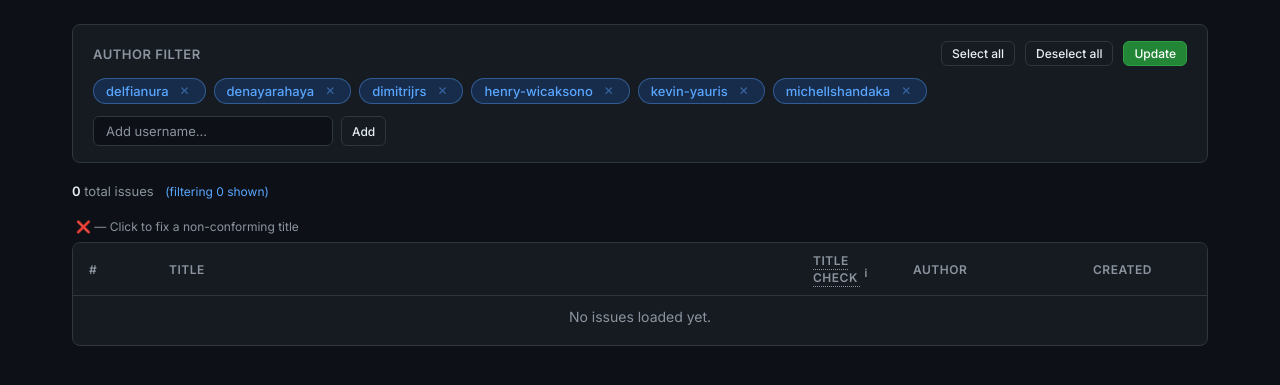
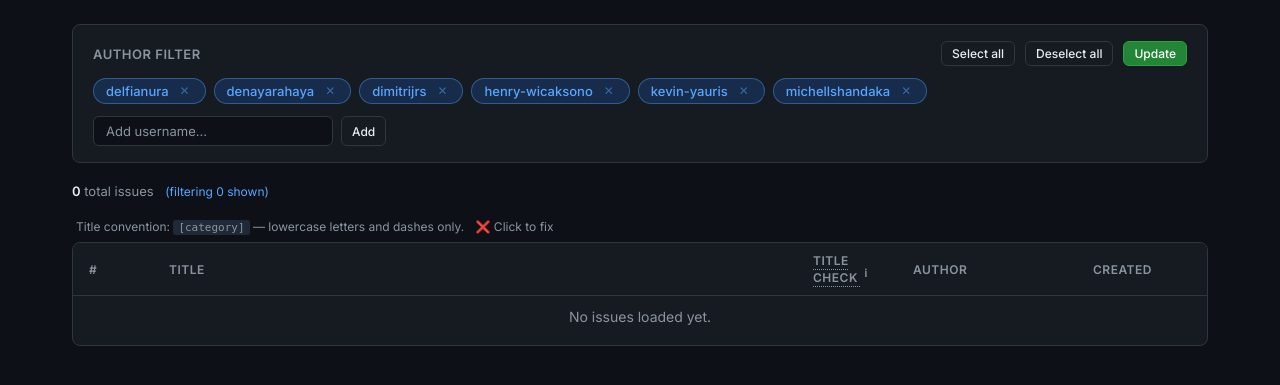
Before and after one commit to henry-wicaksono/gl-sdk-backlog-manager, a Flask app: page / in a window 1280 px wide. Shown: the part 89-474 px from the top of the page. Run offline with Flask 3, Linux system fonts and the light colour scheme; data that the repository does not hold is empty.

Commit message:
Show title convention in hint line instead of only on hover

```diff
--- a/templates/index.html
+++ b/templates/index.html
@@ -498,7 +498,7 @@
     </div>
 
     <!-- Table hint -->
-    <div style="font-size:12px;color:var(--text-muted);margin-bottom:8px;padding:0 4px">❌ — Click to fix a non-conforming title</div>
+    <div style="font-size:12px;color:var(--text-muted);margin-bottom:8px;padding:0 4px">Title convention: <code style="background:var(--tag-bg);padding:1px 5px;border-radius:3px;font-size:11px">[category]</code> — lowercase letters and dashes only. <span style="margin-left:8px">❌ Click to fix</span></div>
 
     <!-- Issue table -->
     <div class="table-wrap">
```
